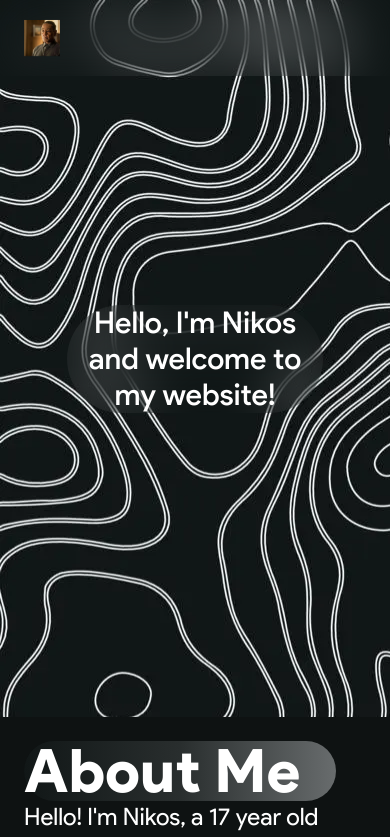
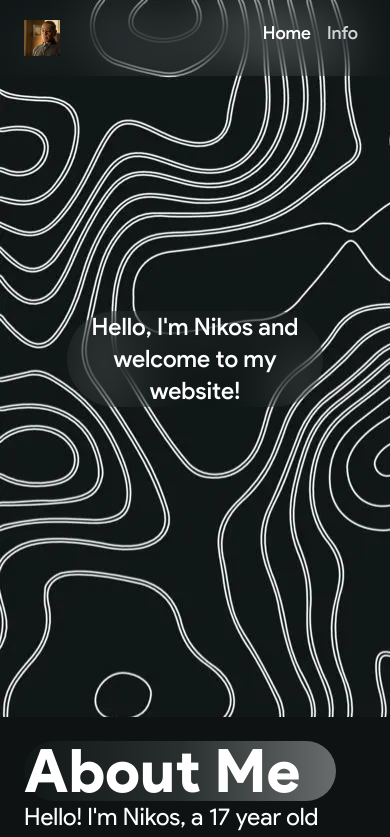
Before and after one commit to nikosszzz/nikosszzz.github.io, a Next.js app: page / in a window 390 px wide. Shown: the top 837 px of the page. Built offline with nearby package versions, Linux system fonts and the light colour scheme.

Commit message:
mobile: some adjustments

```diff
--- a/next.config.js
+++ b/next.config.js
@@ -4,6 +4,7 @@ const nextConfig = {
     compress: true,
     swcMinify: true,
     images: {
+        unoptimized: true,
         dangerouslyAllowSVG: true,
         remotePatterns: [
             {
--- a/src/app/components/LandingPage.tsx
+++ b/src/app/components/LandingPage.tsx
@@ -4,7 +4,7 @@ export default function LandingPage() {
     return (
         <section className="relative w-full h-[85vh]" style={{ backgroundImage: `url("/landingBg.webp")`, backgroundRepeat: "no-repeat" }}>
             <div className={`${padding.X} absolute flex flex-col justify-center items-center h-full w-full`}>
-                <p className="w-64 md:p-3 md:w-96 text-3xl font-medium md:text-3xl backdrop-blur-xl text-center align-center items-center rounded-full">
+                <p className="w-64 md:p-3 md:w-96 text-2xl font-medium md:text-3xl backdrop-blur-xl text-center align-center items-center rounded-full">
                     Hello, I&apos;m Nikos and welcome to my website!
                 </p>
             </div>
--- a/src/app/components/NavBar.tsx
+++ b/src/app/components/NavBar.tsx
@@ -30,13 +30,13 @@ export default function Navbar() {
                 >
                     <Image src="/githubpfp.webp" width={460} height={460} className='w-9 h-9 object-contain' alt={""} />
                 </Link>
-                <ul className='list-none hidden sm:flex flex-row gap-10'>
+                <ul className='list-none sm:flex flex-row gap-10'>
                     {navigation.map((nav) => (
                         <li key={nav.id}
                             className={`${activePage === nav.id
                                 ? "text-white"
                                 : "text-zinc-300"
-                                }   hover:text-white text-[18px] font-medium cursor-pointer flex items-center transition ease-in 500ms
+                                }  hover:text-white text-[18px] font-medium cursor-pointer inline pr-2 pl-2 items-center transition ease-in 500ms
                             `}
                             onClick={() => setActivePage(nav.id)}
                         >
```
